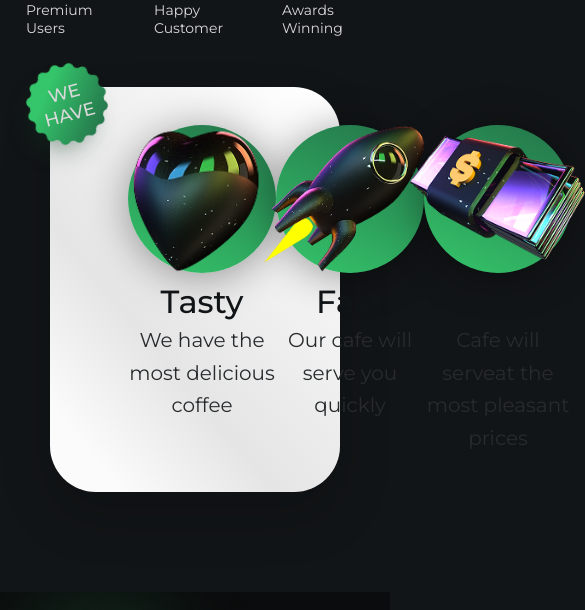
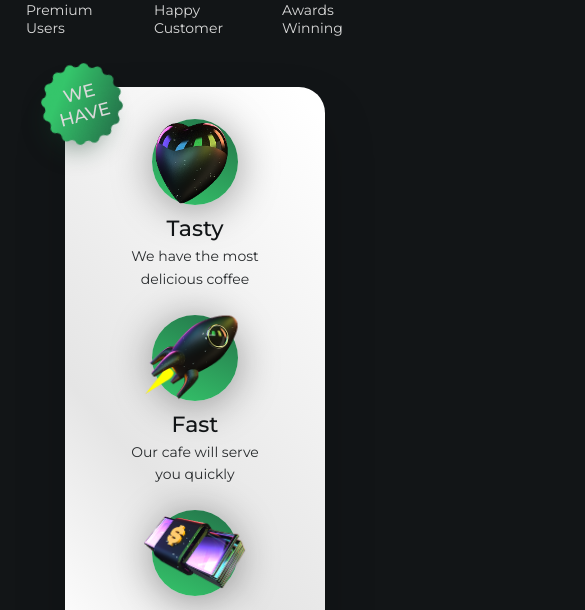
Before and after one commit to MariaValenshtak/dev-StarBucks, a website: page dev/index.html in a window 390 px wide. Shown: the part 867-1477 px from the top of the page, 585 px wide, since content can reach past the window. Drawn offline with nearby package versions, Linux system fonts and the light colour scheme; files that its build step writes are made by us from their sources.

Commit message:
feat: advantages done

```diff
--- a/dev/sass/advantages.scss
+++ b/dev/sass/advantages.scss
@@ -17,7 +17,6 @@
 }
 
 .advantage{
-    width: 228px;
     text-align: center;
     &-title{
         color: $bg-body;
--- a/dev/sass/media/_media_max_width1024.scss
+++ b/dev/sass/media/_media_max_width1024.scss
@@ -91,6 +91,26 @@
 
 .advantages{
     margin: 0 25px $section-margin;
+    padding: 36px 48px;
+    gap: 24px;
+}
+
+.advantage-img {
+    --size: 116px;
+}
+
+.advantage-img {
+    img {
+        --size: 138px;
+    }
+}
+
+.advantage-description {
+    font-size: 17px;
+}
+
+.advantage-title {
+    font-size: 26px;
 }
 
    .footer {
--- a/dev/sass/media/_media_max_width767.scss
+++ b/dev/sass/media/_media_max_width767.scss
@@ -33,6 +33,36 @@
 
     }
 
+    .advantages {
+        flex-direction: column;
+        align-items: center;
+        border-radius: 26px;
+        max-width: 260px;
+        margin: 0 auto $section-mobile-margin;
+        padding: 32px 42px;
+    }
+
+    .advantage-img {
+        --size: 86px;
+        width: var(--size);
+        height: var(--size);
+        img{
+            --size: 104px;
+            width: var(--size);
+            height: var(--size);
+        }
+    }
+
+    .advantage-title {
+        font-size: 22px;
+    }
+
+    .advantage-description {
+        font-size: 14px;
+        max-width: 150px;
+        margin: 0 auto;
+    }
+
     .label {
         --size: 82px;
         font-size: 18px;
--- a/dev/sass/media/_media_min_width768.scss
+++ b/dev/sass/media/_media_min_width768.scss
@@ -1,3 +1,6 @@
 @media screen and (min-width: 768px) {
+    .advantage{
+        width: 228px;
+    }
 
 }
```
